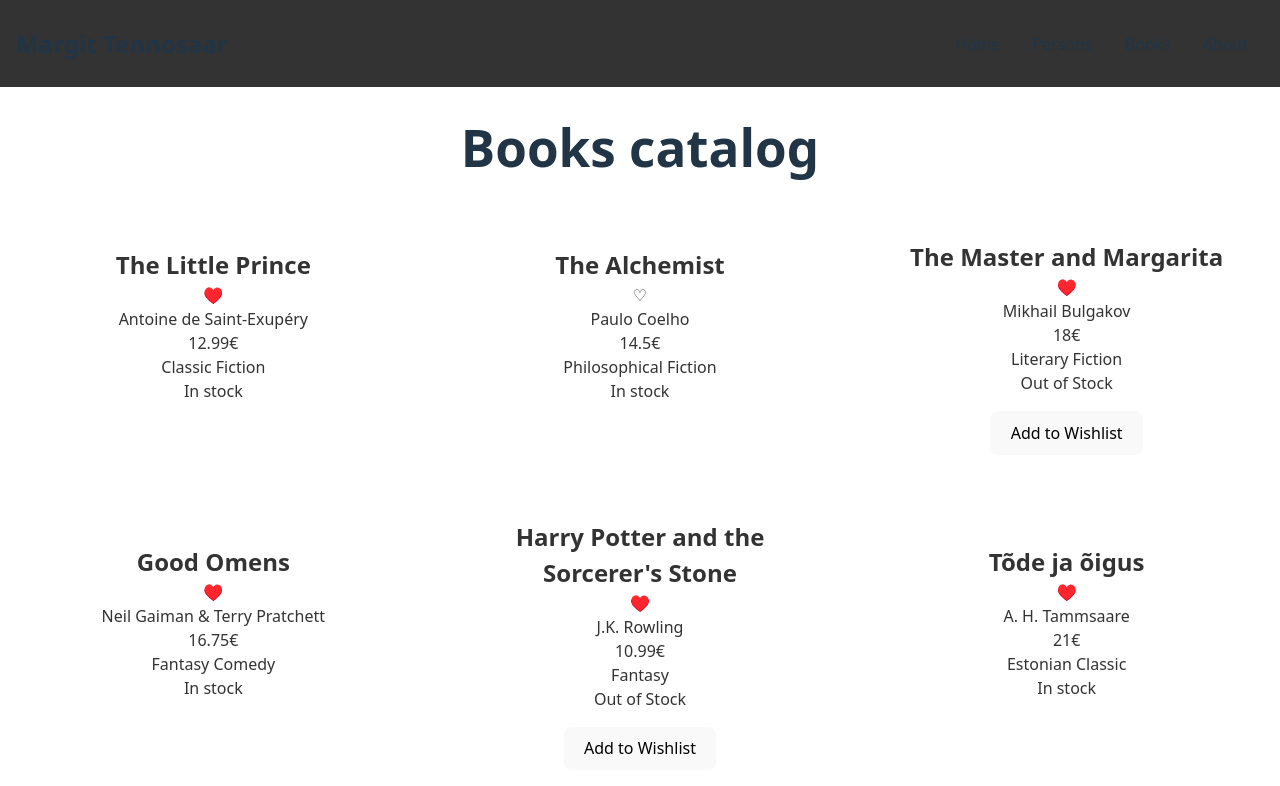
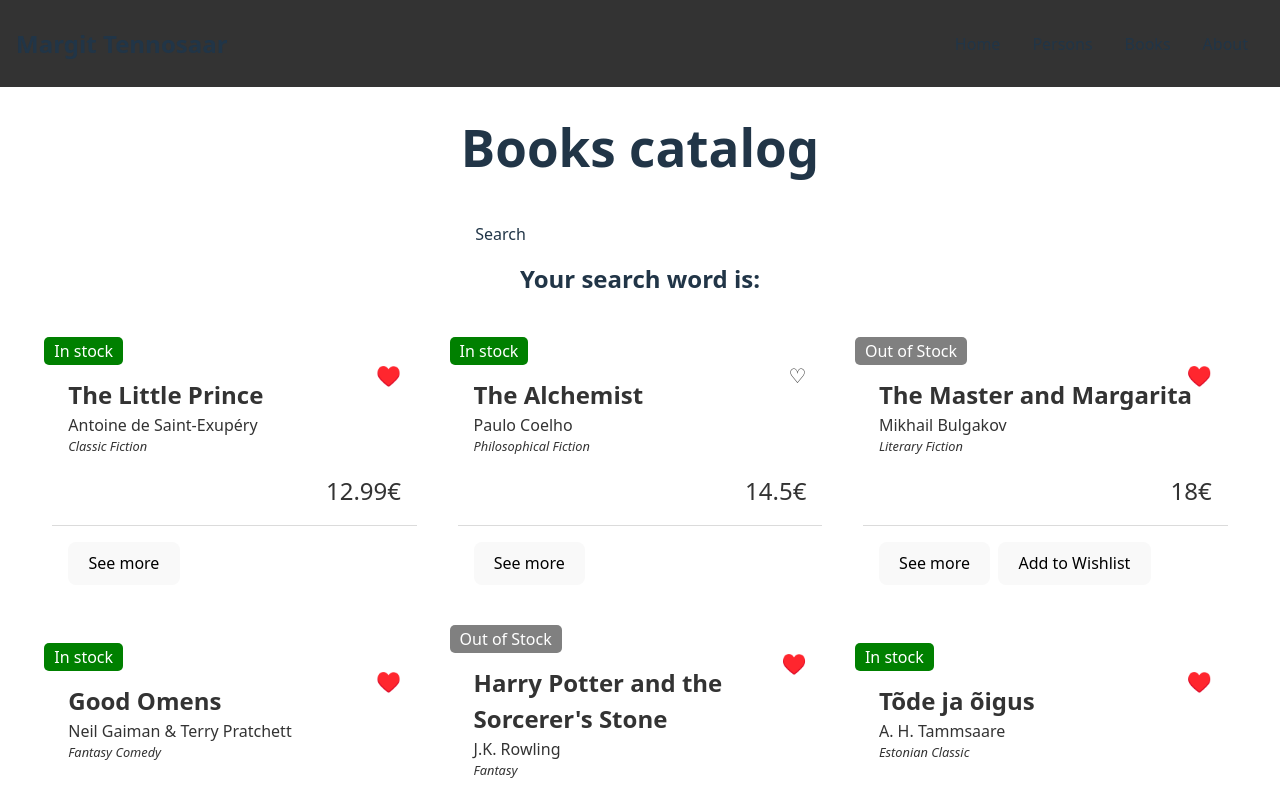
Before and after one commit to margittennosaar/react_demo, a React app: page / in a window 1280 px wide. Shown: the top 786 px of the page. Built offline with nearby package versions, Linux system fonts and the light colour scheme; the HTML template or start-up script is replaced by a standard one.

Commit message:
add week4 code examples

```diff
--- a/src/App.css
+++ b/src/App.css
@@ -9,10 +9,3 @@
 main h1 {
   padding: 2rem;
 }
-
-.boxes {
-  display: flex;
-  flex-wrap: wrap;
-  justify-content: space-around;
-  align-items: center;
-}
--- a/src/Books/BookCard.jsx
+++ b/src/Books/BookCard.jsx
@@ -7,19 +7,42 @@
   genre,
   inStock,
   isFavorite,
+  onEventHandler,
+  id,
+  onToggleStock,
+  onToggleFavorite,
   ...rest
 }) => {
-  console.log(rest);
+  /*   console.log(rest); */
+  const eventHandler = () => {
+    console.log("You clicked 'Add wishlist' button is clicked");
+  };
 
   return (
     <div className="bookCard">
-      <h2>{title}</h2>
-      <p>{isFavorite ? "♥️" : "♡"}</p>
-      <p>{author}</p>
-      <p>{price}€</p>
-      <p>{genre}</p>
-      <p>{inStock ? "In stock" : "Out of Stock"}</p>
-      {!inStock && <button>Add to Wishlist</button>}
+      <div className="bookCard-header">
+        <p
+          className={inStock ? "stock" : "stock outOf"}
+          onClick={() => onToggleStock(id)}
+        >
+          {inStock ? "In stock" : "Out of Stock"}
+        </p>
+        <h2>{title}</h2>
+        <p className="favIcon" onClick={onToggleFavorite}>
+          {isFavorite ? "♥️" : "♡"}
+        </p>
+        <p>{author}</p>
+        <p className="genre">{genre}</p>
+      </div>
+      <div className="bookCard-content">
+        <div></div>
+        <p className="price">{price}€</p>
+      </div>
+      <div className="bookCard-footer">
+        {/*       <button onClick={() => onEventHandler(id)}>Read more</button> */}
+        <button onClick={onEventHandler}>See more</button>
+        {!inStock && <button onClick={eventHandler}>Add to Wishlist</button>}
+      </div>
     </div>
   );
 };
--- a/src/Books/BookList.jsx
+++ b/src/Books/BookList.jsx
@@ -4,13 +4,56 @@
 
 const BookList = () => {
   const [booksData, setBooksData] = useState(books);
+  const [searchValue, setSearchValue] = useState("");
+
+  const eventHandler = (id) => {
+    console.log("read more button was clicked", id);
+  };
+
+  const toggleStock = (id) => {
+    const updatedArray = booksData.map((book) =>
+      book.id === id ? { ...book, inStock: !book.inStock } : book
+    );
+
+    setBooksData(updatedArray);
+  };
+
+  const toggleFavorite = (id) => {
+    setBooksData((prevState) =>
+      prevState.map((book) =>
+        book.id === id ? { ...book, isFavorite: !book.isFavorite } : book
+      )
+    );
+  };
+
+  const searchHandle = (event) => {
+    setSearchValue(event.target.value);
+  };
 
   return (
     <>
       <h1>Books catalog</h1>
+      <label htmlFor="search">Search</label>
+      <input
+        type="text"
+        id="search"
+        name="search"
+        value={searchValue}
+        onChange={searchHandle}
+      />
+
+      <h2>Your search word is: {searchValue}</h2>
+
       <div className="boxes">
+        {/* TODO for easter break -> use searchValue to filter the list based on what is typed */}
         {booksData.map((book) => (
-          <BookCard key={book.id} {...book} />
+          <BookCard
+            key={book.id}
+            {...book}
+            onEventHandler={() => eventHandler(book.id)}
+            onToggleStock={toggleStock}
+            onToggleFavorite={() => toggleFavorite(book.id)}
+          />
         ))}
       </div>
     </>
--- a/src/Books/Books.css
+++ b/src/Books/Books.css
@@ -1,13 +1,76 @@
+.boxes {
+  display: flex;
+  flex-wrap: wrap;
+  justify-content: space-around;
+  align-items: center;
+  margin: 2rem;
+}
+
 .bookCard {
   background-color: white;
   color: #333;
   margin: 1rem;
-  padding: 1rem;
   border-radius: 10px;
-  width: 25%;
+  width: 30%;
   min-height: 200px;
+  position: relative;
 }
 
 .bookCard button {
-  margin-top: 1rem;
+  margin-right: 0.5rem;
 }
+
+.bookCard-header {
+  border-radius: 10px 10px 0 0;
+  text-align: left;
+  padding: 2rem 1rem 1rem;
+}
+.bookCard-content {
+  text-align: left;
+  padding: 0 1rem 1rem;
+}
+
+.bookCard-footer {
+  border-top: 1px solid #dbdbdb;
+  text-align: left;
+  padding: 1rem;
+}
+
+.favIcon {
+  position: absolute;
+  right: 1rem;
+  top: 1rem;
+  font-size: 20px;
+}
+.price {
+  font-size: 1.5rem;
+  text-align: right;
+}
+.genre {
+  font-size: 0.8rem;
+  font-style: italic;
+}
+
+.stock {
+  background-color: green;
+  display: inline-block;
+  padding: 2px 10px;
+  border-radius: 5px;
+  color: white;
+  position: absolute;
+  top: -0.5rem;
+  left: -0.5rem;
+}
+
+.outOf {
+  background-color: grey;
+}
+
+input {
+  padding: 1rem;
+  font-family: inherit;
+  font-size: inherit;
+  border-radius: 5px;
+  border: none;
+  margin-left: 1rem;
+}
```
